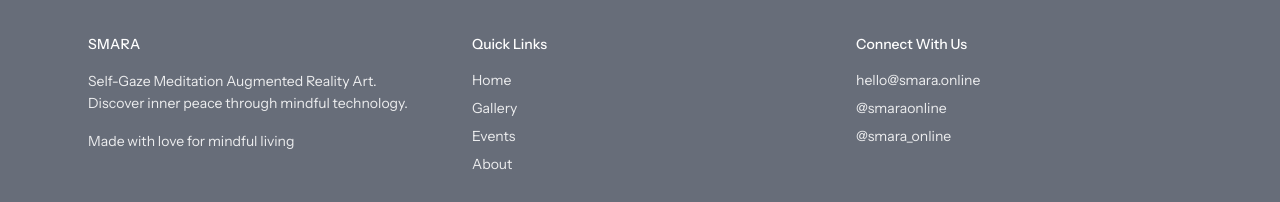
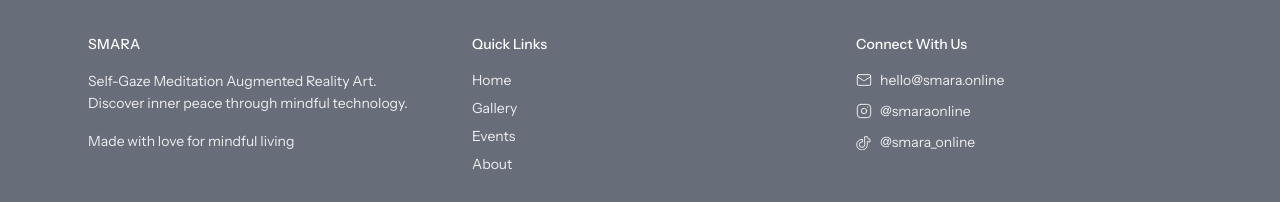
Before and after one commit to smara-sg/smara-website-v3, a React (Vite) app: page / in a window 1280 px wide. Shown: the part 5296-5498 px from the top of the page. Built offline with nearby package versions, Linux system fonts and the light colour scheme.

Commit message:
Add outline icons to the footer contact links

```diff
--- a/src/components/Footer.tsx
+++ b/src/components/Footer.tsx
@@ -1,3 +1,4 @@
+import { Instagram, Mail } from 'lucide-react';
 import { Link } from 'react-router-dom';
 import { scrollToTop } from '../utils/scrollToTop';
 
@@ -38,13 +39,24 @@ const Footer = () => {
             <h4 className="text-sm font-medium text-ink">Connect With Us</h4>
             <ul className="mt-4 space-y-2 text-sm">
               <li>
-                <a href="mailto:hello@smara.online" className="text-mute hover:text-ink">hello@smara.online</a>
+                <a href="mailto:hello@smara.online" className="inline-flex items-center gap-2 text-mute hover:text-ink">
+                  <Mail size={16} strokeWidth={1.5} aria-hidden="true" className="shrink-0" />
+                  hello@smara.online
+                </a>
               </li>
               <li>
-                <a href="https://www.instagram.com/smaraonline/" className="text-mute hover:text-ink">@smaraonline</a>
+                <a href="https://www.instagram.com/smaraonline/" className="inline-flex items-center gap-2 text-mute hover:text-ink">
+                  <Instagram size={16} strokeWidth={1.5} aria-hidden="true" className="shrink-0" />
+                  @smaraonline
+                </a>
               </li>
               <li>
-                <a href="https://www.tiktok.com/@smara_online" className="text-mute hover:text-ink">@smara_online</a>
+                <a href="https://www.tiktok.com/@smara_online" className="inline-flex items-center gap-2 text-mute hover:text-ink">
+                  <svg width="16" height="16" viewBox="0 0 24 24" fill="none" stroke="currentColor" strokeWidth="1.5" strokeLinecap="round" strokeLinejoin="round" aria-hidden="true" className="shrink-0">
+                    <path d="M9 12a4 4 0 1 0 4 4V4h4a4 4 0 0 0 4 4v4a8 8 0 0 1-4-1v5a8 8 0 1 1-8-8z" />
+                  </svg>
+                  @smara_online
+                </a>
               </li>
             </ul>
           </div>
```
